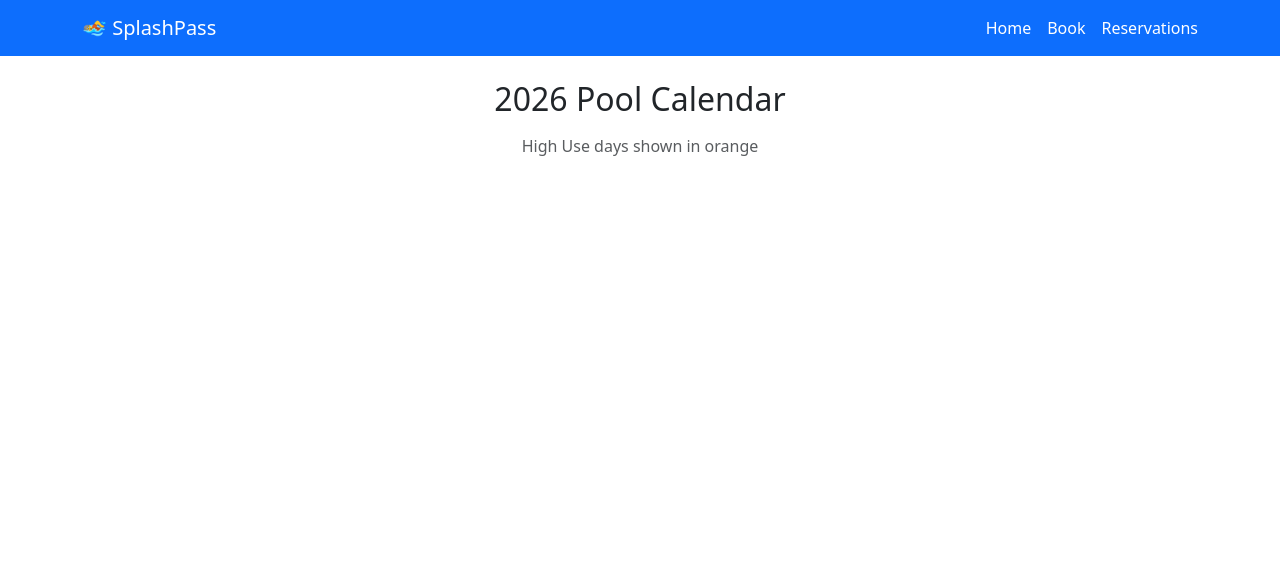
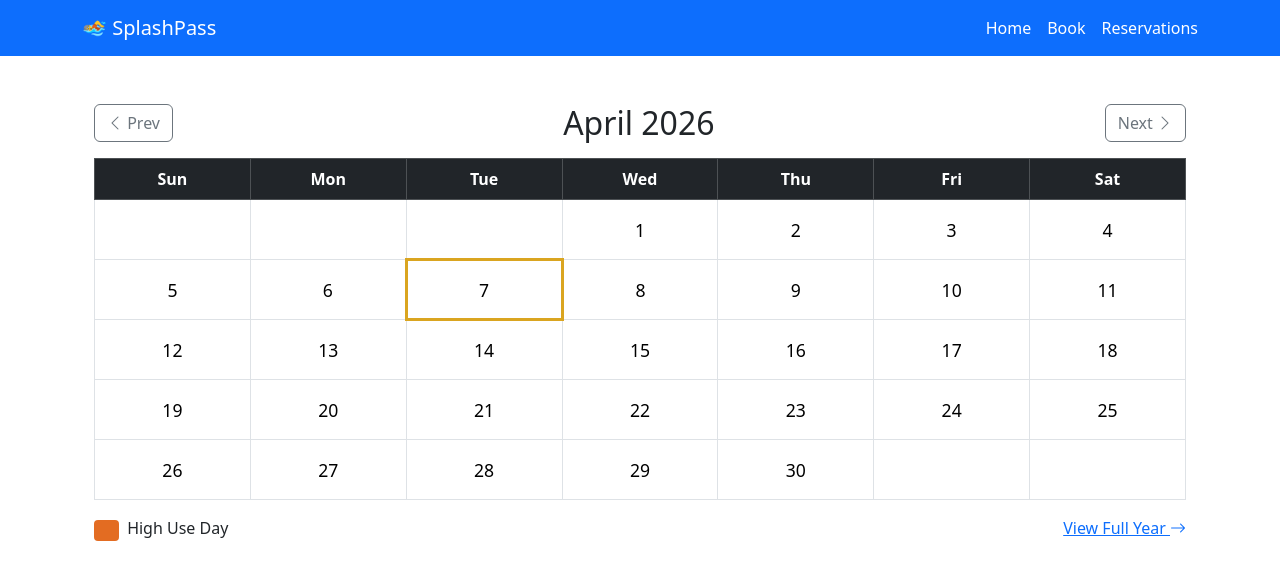
Before and after one commit to ccbractivix/splashpass, a Flask app: page /calendar in a window 1280 px wide. Shown: the top 580 px of the page. Run offline with Flask 3, Linux system fonts and the light colour scheme; some libraries are stand-ins or nearby versions.

Commit message:
Update calendar layout and styling

```diff
--- a/templates/calendar.html
+++ b/templates/calendar.html
@@ -1,25 +1,58 @@
 {% extends "base.html" %}
-{% block title %}{{ year }} Pool Calendar{% endblock %}
+{% block title %}Calendar – {{ month_name }} {{ year }}{% endblock %}
 {% block content %}
-<div class="text-center">
-    <h2 class="mb-3">{{ year }} Pool Calendar</h2>
-    <p class="text-muted">High Use days shown in orange</p>
+<div class="container py-4">
+    <div class="d-flex justify-content-between align-items-center mb-3">
+        <a href="{{ url_for('calendar_view', year=prev_year, month=prev_month) }}" class="btn btn-outline-secondary">
+            <i class="bi bi-chevron-left"></i> Prev
+        </a>
+        <h2 class="mb-0">{{ month_name }} {{ year }}</h2>
+        <a href="{{ url_for('calendar_view', year=next_year, month=next_month) }}" class="btn btn-outline-secondary">
+            Next <i class="bi bi-chevron-right"></i>
+        </a>
+    </div>
 
-    {% if web_exists %}
-    <div class="mb-3">
-        <img src="{{ url_for('static', filename='calendars/' ~ year ~ '_web.png') }}"
-             alt="{{ year }} Pool Calendar"
-             class="img-fluid rounded shadow"
-             style="max-width: 100%; border: 1px solid #ddd;">
+    <table class="table table-bordered text-center cal-table">
+        <thead>
+            <tr class="table-dark">
+                <th>Sun</th><th>Mon</th><th>Tue</th><th>Wed</th><th>Thu</th><th>Fri</th><th>Sat</th>
+            </tr>
+        </thead>
+        <tbody>
+            {% for week in weeks %}
+            <tr>
+                {% for day in week %}
+                <td class="cal-day {% if day == 0 %}cal-empty{% elif day in high_use_days %}cal-high{% endif %} {% if day == today.day and month == today.month and year == today.year %}cal-today{% endif %}">
+                    {% if day != 0 %}{{ day }}{% endif %}
+                </td>
+                {% endfor %}
+            </tr>
+            {% endfor %}
+        </tbody>
+    </table>
+
+    <div class="d-flex justify-content-between align-items-center">
+        <div>
+            <span class="badge cal-high-badge me-1">&nbsp;&nbsp;&nbsp;</span> High Use Day
+        </div>
+        <a href="{{ url_for('calendar_full', year=year) }}">View Full Year <i class="bi bi-arrow-right"></i></a>
     </div>
-    {% endif %}
+</div>
 
-    {% if full_exists %}
-    <a href="{{ url_for('static', filename='calendars/' ~ year ~ '_full.png') }}"
-       download="HIC_Pool_Calendar_{{ year }}.png"
-       class="btn btn-primary">
-        <i class="bi bi-download"></i> Download Full Resolution
-    </a>
-    {% endif %}
-</div>
+<style>
+    .cal-table { table-layout: fixed; }
+    .cal-day {
+        height: 60px;
+        vertical-align: middle;
+        font-size: 1.1rem;
+        font-weight: 500;
+    }
+    .cal-empty { background: #fff; }
+    .cal-high { background: rgb(227, 108, 34); color: #fff; font-weight: 700; }
+    .cal-today { border: 3px solid rgb(218, 165, 32) !important; }
+    .cal-high-badge { background: rgb(227, 108, 34); display: inline-block; border-radius: 4px; }
+    @media (max-width: 576px) {
+        .cal-day { height: 44px; font-size: 0.9rem; }
+    }
+</style>
 {% endblock %}
```
